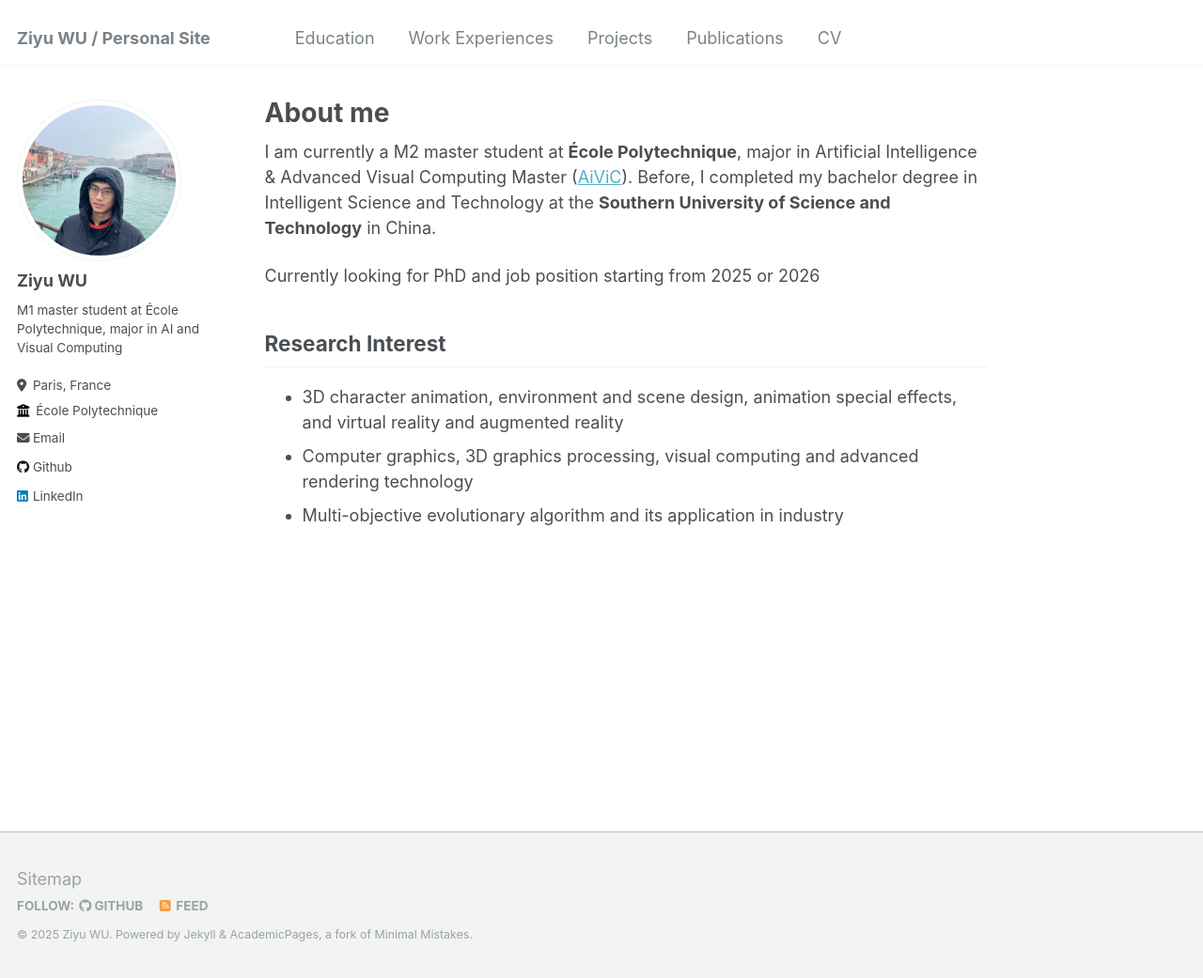
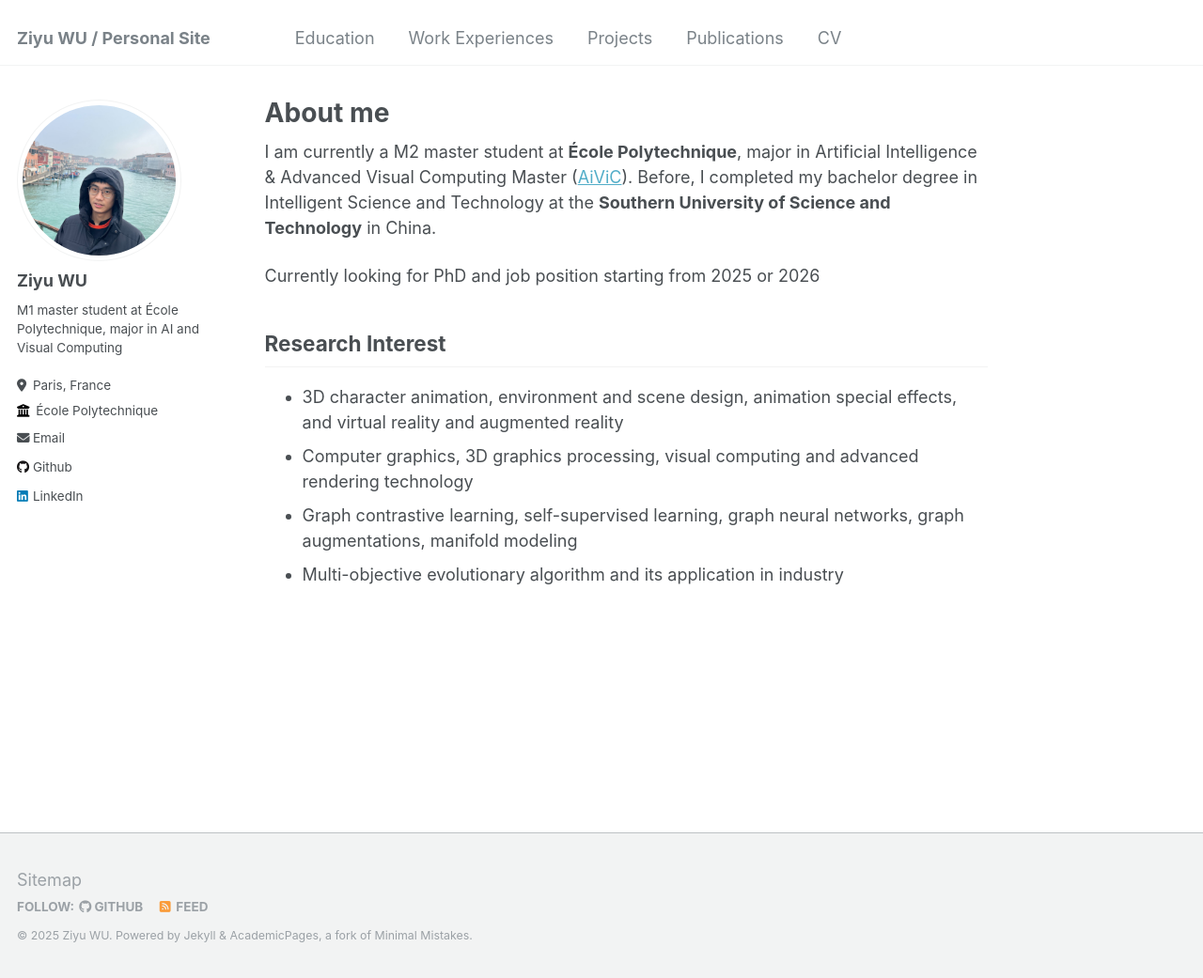
Before and after one commit to 172698691/172698691.github.io, a Jekyll site: the page built from _pages/about.md, in a window 1280 px wide and 1041 px high. Shown: the whole window at 94% size. Built offline with Jekyll 4.4.1, drawn with Linux system fonts in a browser that asks for light colours.

Commit message:
Update about.md

```diff
--- a/_pages/about.md
+++ b/_pages/about.md
@@ -15,4 +15,5 @@ Research Interest
 ------
 - 3D character animation, environment and scene design, animation special effects, and virtual reality and augmented reality
 - Computer graphics, 3D graphics processing, visual computing and advanced rendering technology
+- Graph contrastive learning, self-supervised learning, graph neural networks, graph augmentations, manifold modeling
 - Multi-objective evolutionary algorithm and its application in industry
```
